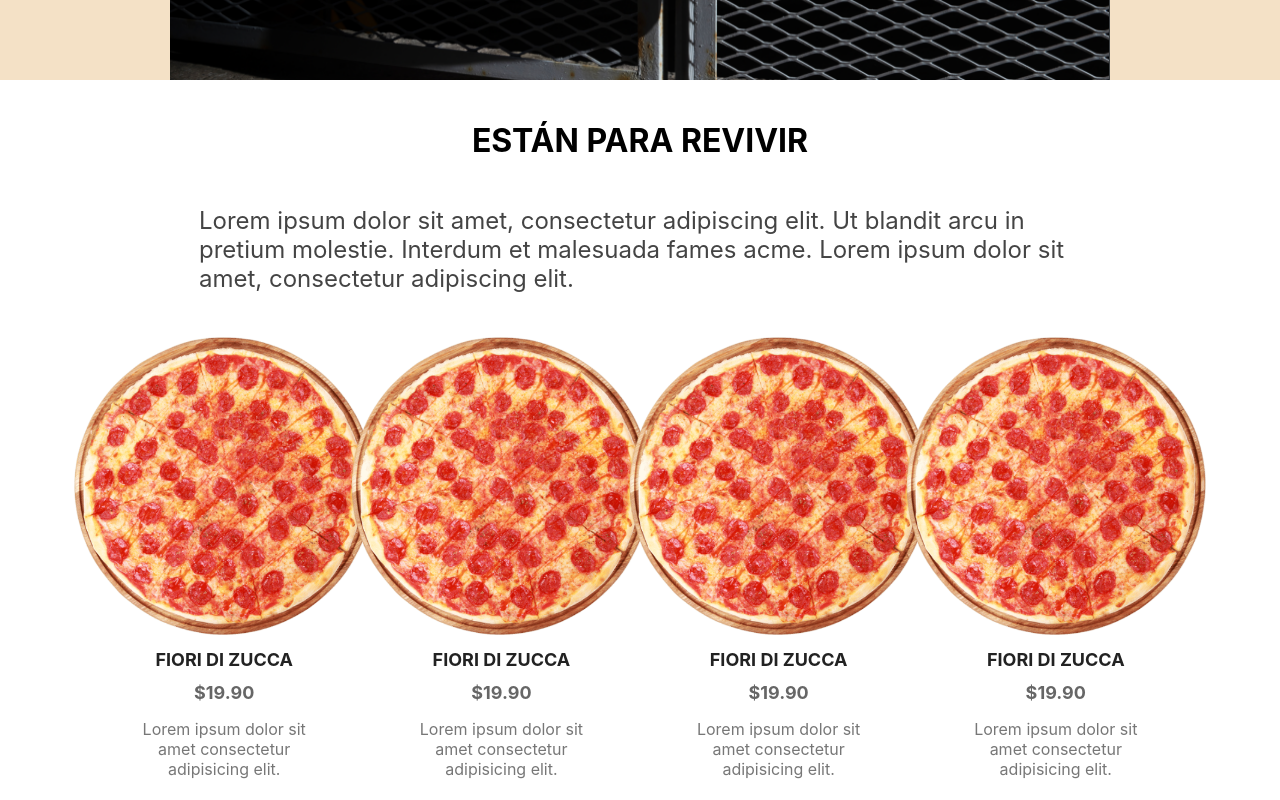
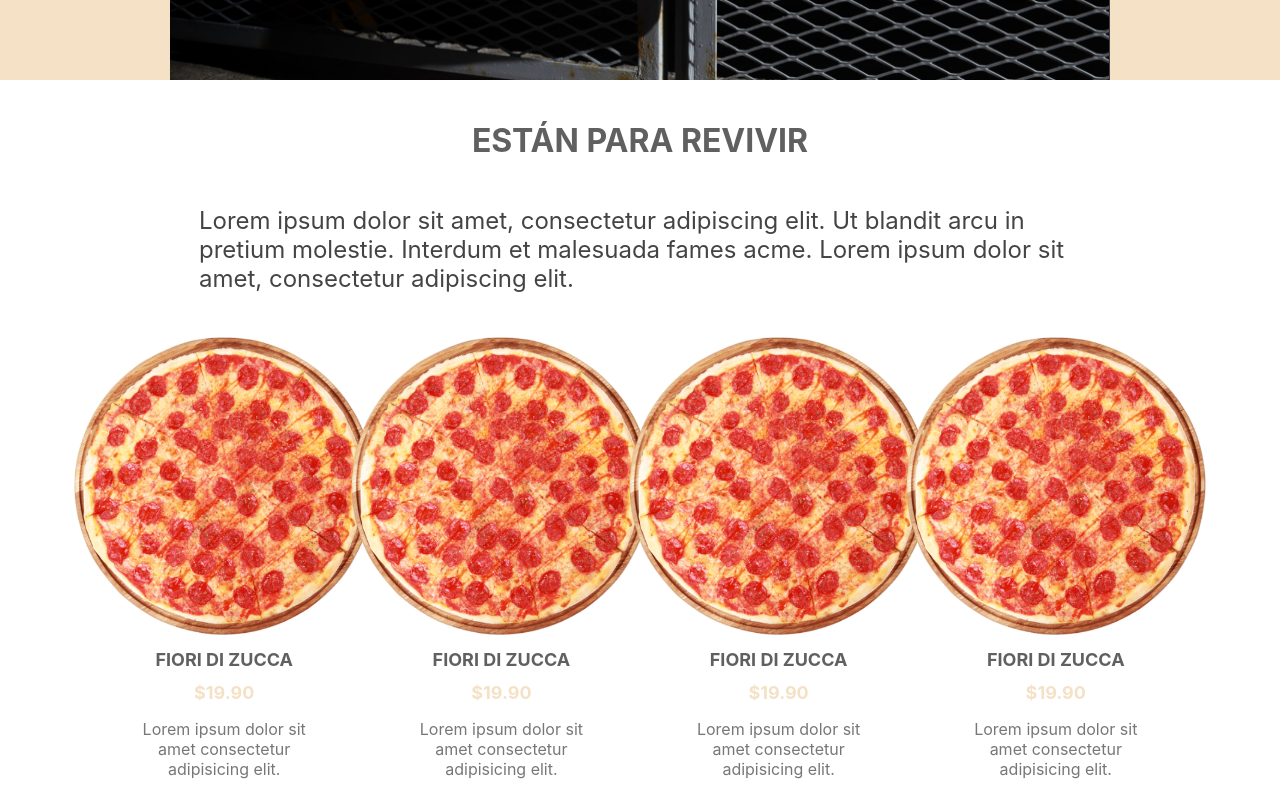
Before and after one commit to robertomattus/sanadoras, a Next.js app: page / in a window 1280 px wide. Shown: the part 720-1520 px from the top of the page. Built offline with nearby package versions, Linux system fonts and the light colour scheme.

Commit message:
change colors

```diff
--- a/styles/PizzaCard.module.css
+++ b/styles/PizzaCard.module.css
@@ -12,13 +12,13 @@
   .title {
     font-size: 18px;
     font-weight: bold;
-    color: #222;
+    color: #606060;
   }
 
   .price {
     font-size: 18px;
     font-weight: bold;
-    color: #666;
+    color: #F4E1C6;
   }
 
   .desc {
--- a/styles/PizzaList.module.css
+++ b/styles/PizzaList.module.css
@@ -3,6 +3,10 @@
     display: flex;
     flex-direction: column;
     align-items: center;
+  }
+
+  .title{
+    color: #606060;
   }
 
   .desc {
```
